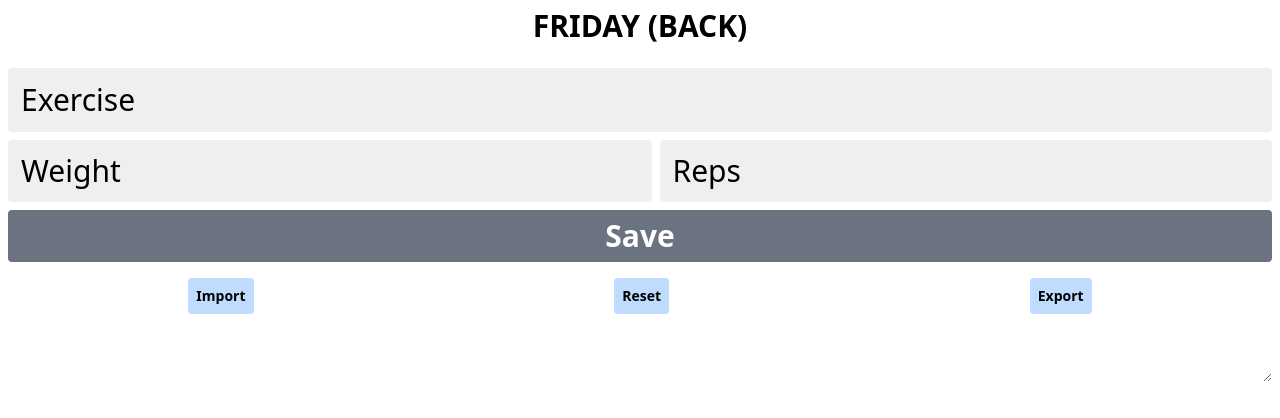
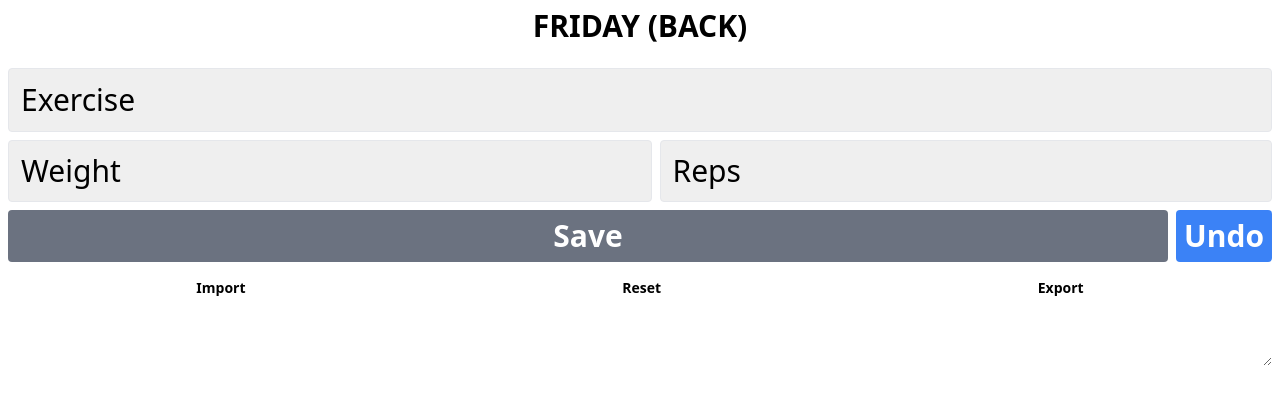
Before and after one commit to serg-mo/workout, a React app: page / in a window 1280 px wide. Shown: the top 418 px of the page. Built offline with nearby package versions, Linux system fonts and the light colour scheme.

Commit message:
undo button

```diff
--- a/src/App.js
+++ b/src/App.js
@@ -4,9 +4,6 @@ import Form from "./Form";
 import Footer from "./Footer";
 import Dashboard from "./Dashboard";
 import { persistWorkout, initWorkout } from "./lib";
-
-// TODO: preserve existing workouts, append only
-// const today = (new Date()).toISOString().slice(0, 10); // YYYY-MM-DD
 
 // TODO: visualize timestamp, weight, and reps as a chart (scatter?)
 // TODO: look at timestamps to figure out the time between sets
@@ -37,7 +34,15 @@ export default function App() {
     }));
   };
 
-  // TODO: pass the current exercise to dashboard, so it can highlight the right exercise
+  const undoLast = () => {
+    if (!currentExercise) return;
+    setCurrentWorkout((prev) => {
+      const sets = [...(prev[currentExercise] ?? [])];
+      sets.pop(); // remove the most recent set
+      return { ...prev, [currentExercise]: sets };
+    });
+  };
+
   return (
     <div className="w-full text-3xl text-center p-2">
       <h1 className="font-bold mb-4">{workoutName}</h1>
@@ -45,6 +50,7 @@ export default function App() {
         exercises={workoutExercises}
         exerciseState={[currentExercise, setExercise]}
         handleSave={handleSave}
+        undoLast={undoLast}
       />
       <Dashboard
         currentWorkout={currentWorkout}
--- a/src/Footer.js
+++ b/src/Footer.js
@@ -6,9 +6,14 @@ export default function Footer() {
   const textareaRef = useRef(null);
 
   const onImport = () => {
-    const payload = JSON.parse(prompt("JSON")); // NOTE: must be in double quotes
-    if (Object.keys(payload).length) {
-      setLocalStorage(payload);
+    // NOTE: must use double quotes
+    try {
+      const payload = JSON.parse(prompt("JSON"));
+      if (payload && Object.keys(payload).length) {
+        setLocalStorage(payload);
+      }
+    } catch (err) {
+      console.error(err);
     }
   };
 
@@ -24,28 +29,19 @@ export default function Footer() {
   };
 
   return (
-    <>
-      <div className="w-full flex flex-row justify-center mt-3">
-        <button
-          className="m-auto bg-blue-200 p-2 font-bold rounded text-sm"
-          onClick={onImport}
-        >
+    <footer>
+      <div className="w-full flex flex-row justify-center mt-3 font-bold text-sm">
+        <a className="m-auto" onClick={onImport}>
           Import
-        </button>
+        </a>
 
-        <button
-          className="m-auto bg-blue-200 p-2 font-bold rounded text-sm"
-          onClick={onReset}
-        >
+        <a className="m-auto" onClick={onReset}>
           Reset
-        </button>
+        </a>
 
-        <button
-          className="m-auto bg-blue-200 p-2 font-bold rounded text-sm"
-          onClick={onExport}
-        >
+        <a className="m-auto" onClick={onExport}>
           Export
-        </button>
+        </a>
       </div>
 
       <textarea
@@ -55,6 +51,6 @@ export default function Footer() {
         readOnly
         ref={textareaRef}
       />
-    </>
+    </footer>
   );
 }
--- a/src/Form.js
+++ b/src/Form.js
@@ -1,14 +1,21 @@
 import React, { useState, useEffect } from "react";
 import { arrayRange } from "./lib";
 
-export default function Form({ exercises, exerciseState, handleSave }) {
+export default function Form({
+  exercises,
+  exerciseState,
+  handleSave,
+  undoLast,
+}) {
   const [exercise, setExercise] = exerciseState;
   const [weight, setWeight] = useState(0);
   const [reps, setReps] = useState(0);
 
   const kettlebellWeights = [4.4, 8.8, 13.2, 17.6, 22, 26.4, 30.8];
   const barbellWeights = arrayRange(5, 225, 5);
-  const weightOptions = [...kettlebellWeights, ...barbellWeights].sort((a, b) => a - b);
+  const weightOptions = [...kettlebellWeights, ...barbellWeights].sort(
+    (a, b) => a - b
+  );
   const repsOptions = arrayRange(3, 20, 1);
 
   // TODO: changing the exercise should affect the weight and reps
@@ -18,12 +25,13 @@ export default function Form({ exercises, exerciseState, handleSave }) {
     setReps(0);
   }, [exercise]);
 
+  // TODO: disable undo if there is no currentExercise or it has no existing sets
   return (
     <div className="flex flex-row flex-wrap justify-between">
       <select
         value={exercise}
         onChange={(e) => setExercise(e.target.value)}
-        className="appearance-none w-full my-2 p-3 leading-tight border rounded border-transparent focus:outline-none"
+        className="appearance-none w-full my-2 p-3 leading-tight border rounded focus:outline-none"
       >
         <option value="" disabled>
           Exercise
@@ -38,7 +46,7 @@ export default function Form({ exercises, exerciseState, handleSave }) {
       <select
         value={weight}
         onChange={(e) => setWeight(parseFloat(e.target.value))}
-        className="grow appearance-none mr-1 p-3 border rounded border-transparent focus:outline-none"
+        className="grow appearance-none mr-1 p-3 border rounded focus:outline-none"
       >
         <option value={0} disabled>
           Weight
@@ -53,7 +61,7 @@ export default function Form({ exercises, exerciseState, handleSave }) {
       <select
         value={reps}
         onChange={(e) => setReps(parseFloat(e.target.value))}
-        className="grow appearance-none ml-1 p-3 border rounded border-transparent focus:outline-none"
+        className="grow appearance-none ml-1 p-3 border rounded focus:outline-none"
       >
         <option value={0} disabled>
           Reps
@@ -65,13 +73,22 @@ export default function Form({ exercises, exerciseState, handleSave }) {
         ))}
       </select>
 
-      <button
-        className="mt-2 w-full bg-blue-500 disabled:bg-gray-500 text-white font-bold p-2 rounded"
-        onDoubleClick={() => handleSave(exercise, weight, reps)}
-        disabled={!exercise || !weight || !reps}
-      >
-        Save
-      </button>
+      <div className="flex flex-row w-full mt-2 space-x-2">
+        <button
+          className="grow bg-blue-500 disabled:bg-gray-500 text-white font-bold p-2 rounded"
+          onClick={() => handleSave(exercise, weight, reps)}
+          disabled={!exercise || !weight || !reps}
+        >
+          Save
+        </button>
+
+        <button
+          className="bg-blue-500 disabled:bg-gray-500 text-white font-bold p-2 rounded"
+          onClick={undoLast}
+        >
+          Undo
+        </button>
+      </div>
     </div>
   );
 }
```
Also changed, not shown: 2 other files (tests, documents, lock files or other folders).
